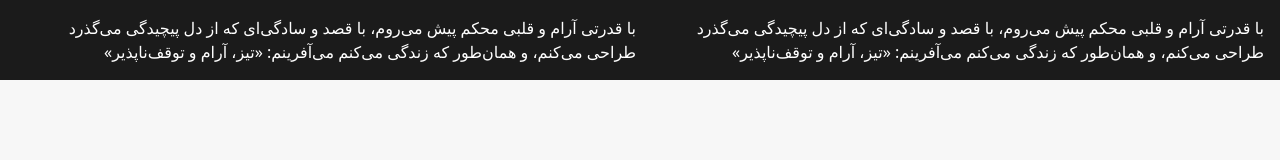
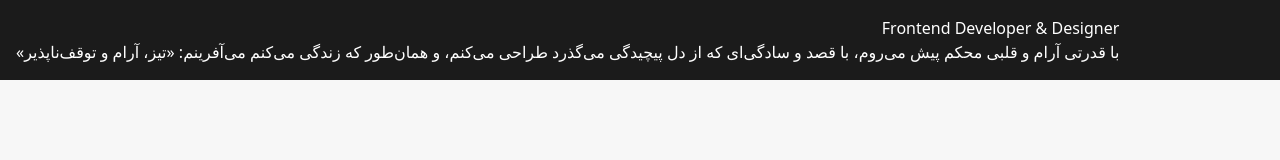
Before and after one commit to saba8481/Interactive-Portfolio, a website: page src/index.html in a window 1280 px wide. Drawn offline with Linux system fonts and the light colour scheme; a small style sheet from the web is missing.

Commit message:
add CV Title

```diff
--- a/src/index.html
+++ b/src/index.html
@@ -12,16 +12,14 @@
   </head>
   <body class="bg-[#F7F7F7]">
     <div
-      class="flex bg-[#000000e3] text-white p-4 gap-2 justify-center items-center"
+      class="flex bg-[#000000e3] text-white p-4 gap-2 justify-between items-center"
     >
       <section>
-        <p>
-          با قدرتی آرام و قلبی محکم پیش می‌روم، با قصد و سادگی‌ای که از دل
-          پیچیدگی می‌گذرد طراحی می‌کنم، و همان‌طور که زندگی می‌کنم می‌آفرینم:
-          &laquo;تیز، آرام و توقف‌ناپذیر&raquo;
-        </p>
       </section>
       <section>
+        <p>
+          Frontend Developer & Designer
+        </p>
         <p>
           با قدرتی آرام و قلبی محکم پیش می‌روم، با قصد و سادگی‌ای که از دل
           پیچیدگی می‌گذرد طراحی می‌کنم، و همان‌طور که زندگی می‌کنم می‌آفرینم:
```
Also changed, not shown: src/output.css.
